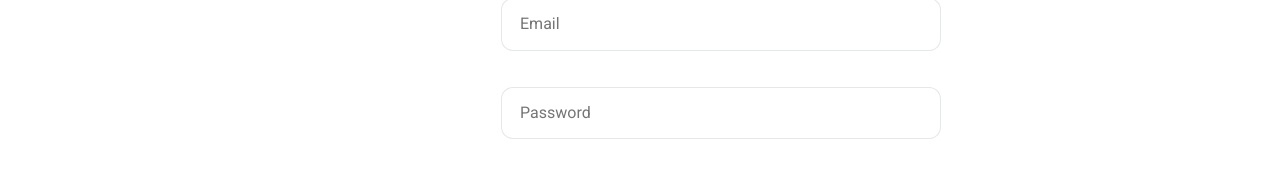
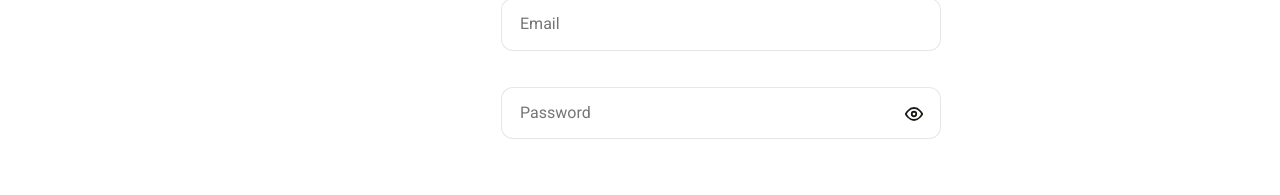
Before and after one commit to VorontsovaYulia/learn_lingo, a Next.js app: page /sign-up in a window 1280 px wide. Shown: the part 410-605 px from the top of the page. Built offline with nearby package versions, Linux system fonts and the light colour scheme.

Commit message:
add_css_ SignupForm

```diff
--- a/src/app/components/SignupForm/SignupForm.jsx
+++ b/src/app/components/SignupForm/SignupForm.jsx
@@ -1,11 +1,20 @@
 'use client';
 
 import { useForm } from "react-hook-form";
+import { useState } from 'react';
+import Image from 'next/image';
 import { schema } from "./schema";
 import { yupResolver } from '@hookform/resolvers/yup';
 import styles from './SignupForm.module.css'
 
 export const SignupForm = () => {
+
+    const [showPassword, setShowPassword] = useState(false);
+
+    const onShow = () => {
+        setShowPassword(!showPassword);
+    };
+
     const {
         register,
         formState: { errors },
@@ -34,9 +43,18 @@ export const SignupForm = () => {
 
                     <input {...register('email')} placeholder="Email" />
                     <p>{errors.email?.message}</p>
-
-                    <input type="password" {...register('password')} placeholder="Password" />
-                    <p>{errors.password?.message}</p>
+                    <div className={styles.password}>
+                        <input className={styles.password} type={showPassword ? 'text' : 'password'} {...register('password')} placeholder="Password" />
+                        <Image
+                            className={styles.img}
+                            src={showPassword ? '/eye-off.svg' : '/eye.svg'}
+                            alt={showPassword ? 'Open-eye' : 'Close-eye'}
+                            width={18}
+                            height={18}
+                            onClick={onShow}
+                        />
+                        <p>{errors.password?.message}</p>
+                    </div>
                 </div>
 
                 <button className={styles.button} type="submit">Sign Up</button>
--- a/src/app/components/SignupForm/SignupForm.module.css
+++ b/src/app/components/SignupForm/SignupForm.module.css
@@ -6,6 +6,7 @@
     font-size: 40px;
     font-weight: 500;
     line-height: 48px;
+    text-align: left;
     margin-bottom: 20px;
 }
 
@@ -27,11 +28,27 @@
     margin-bottom: 40px;
 }
 
+
+
 .box input {
     width: 402px;
     padding: 16px 18px;
     border: 1px solid rgba(18, 20, 23, 0.1);
     border-radius: 12px;
+}
+
+.password {
+    position: relative;
+    display: flex;
+    flex-direction: column;
+    align-items: flex-start;
+    gap: 18px;
+}
+
+.img {
+    position: absolute;
+    top: 18px;
+    right: 18px;
 }
 
 .box p {
```
Also changed, not shown: public/eye.svg (added).
